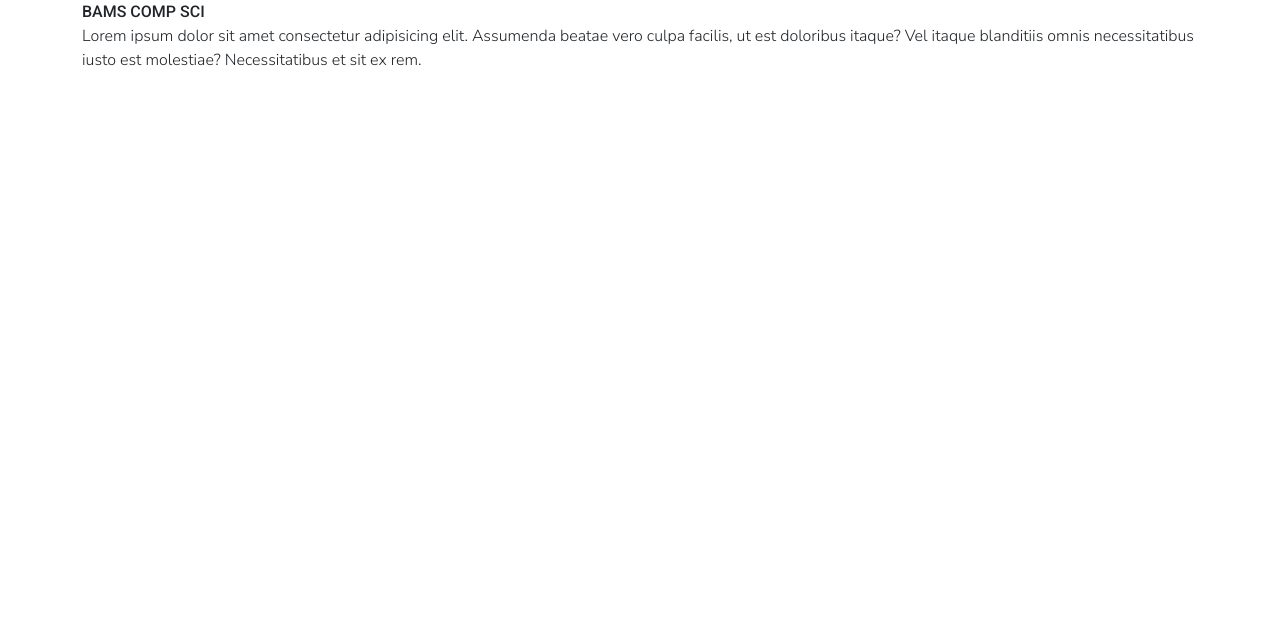
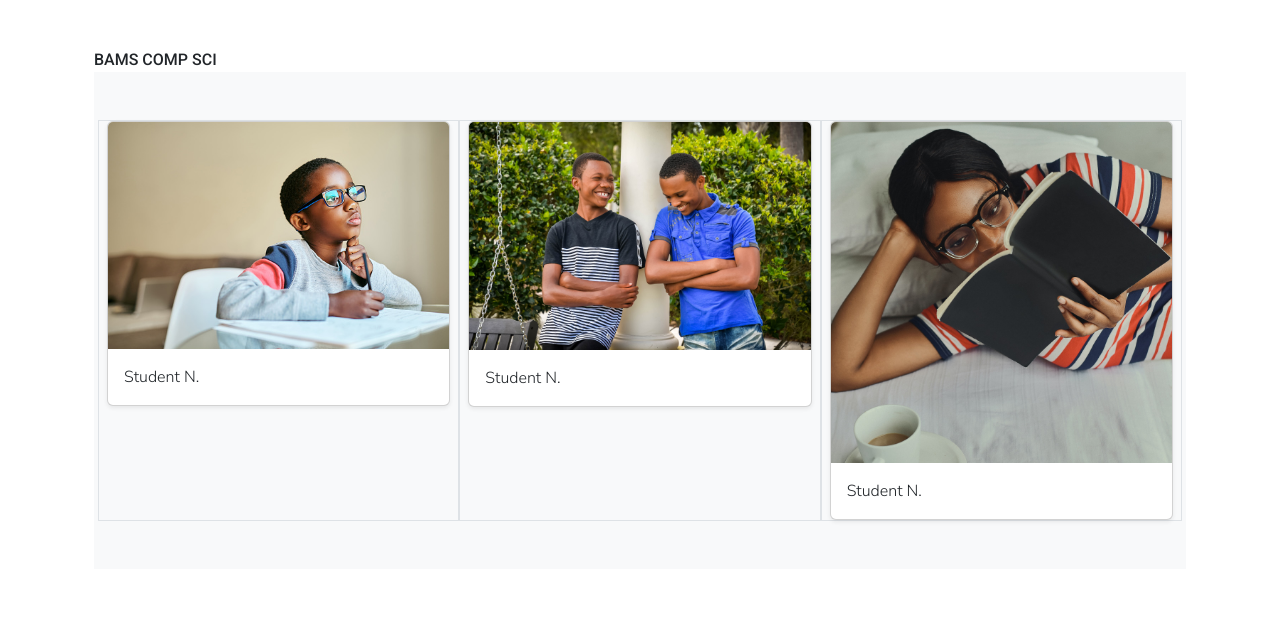
Before and after one commit to BAMS-COMP-SCI-INC/holiday-cards-seventh-grade, a plain HTML site: page index.html in a window 1280 px wide. Drawn offline with nearby package versions, Linux system fonts and the light colour scheme.

Commit message:
added stock imgs

```diff
--- a/index.html
+++ b/index.html
@@ -23,13 +23,53 @@
   </head>
   <body>
     <main class="container">
-      <section class="top-heading">BAMS COMP SCI</section>
-      <!-- add student's name, link to their page, and photo of landing page -->
-      <section class="list-of-students">
-        Lorem ipsum dolor sit amet consectetur adipisicing elit. Assumenda
-        beatae vero culpa facilis, ut est doloribus itaque? Vel itaque
-        blanditiis omnis necessitatibus iusto est molestiae? Necessitatibus et
-        sit ex rem.
+      <section class="py-5 container">
+        <div class="top-heading">BAMS COMP SCI</div>
+        <!-- add student's name, link to their page, and photo of landing page -->
+        <div class="list-of-students py-5 bg-light">
+          <div class="container">
+            <!-- Row 1 -->
+            <div class="row row-cols-1 row-cols-sm-2 row-cols-md-3 g-3">
+              <div class="col border">
+                <div class="card shadow-sm">
+                  <img
+                    src="images/boy-image.jpeg"
+                    class="bd-placeholder-img card-img-top w-100"
+                  />
+                  <!-- <rect class="w-100"></rect> -->
+                  <div class="card-body">
+                    <p class="card-text">Student N.</p>
+                  </div>
+                </div>
+              </div>
+              <div class="col border">
+                <div class="card shadow-sm">
+                  <img
+                    src="images/two-boys-smiling.jpeg"
+                    class="bd-placeholder-img card-img-top w-100"
+                  />
+                  <!-- <rect class="w-100"></rect> -->
+                  <div class="card-body">
+                    <p class="card-text">Student N.</p>
+                  </div>
+                </div>
+              </div>
+              <div class="col border">
+                <div class="card shadow-sm">
+                  <img
+                    src="images/girl-with-glasses.jpeg"
+                    class="bd-placeholder-img card-img-top w-100"
+                  />
+                  <!-- <rect class="w-100"></rect> -->
+                  <div class="card-body">
+                    <p class="card-text">Student N.</p>
+                  </div>
+                </div>
+              </div>
+            </div>
+            <!-- End Row 1 -->
+          </div>
+        </div>
       </section>
     </main>
     <script
--- a/style.css
+++ b/style.css
@@ -18,3 +18,10 @@ a,
 .list-of-students {
   font-family: var(--secondary-font);
 }
+
+/* for placeholder - TEMPORARY */
+rect {
+  background: #55595c;
+  width: 100vw;
+  height: 100vh;
+}
```
Also changed, not shown: images/boy-image.jpeg (added), images/family-photo-fists-raised.jpeg (added), images/girl-with-glasses.jpeg (added), images/two-boys-smiling.jpeg (added).
